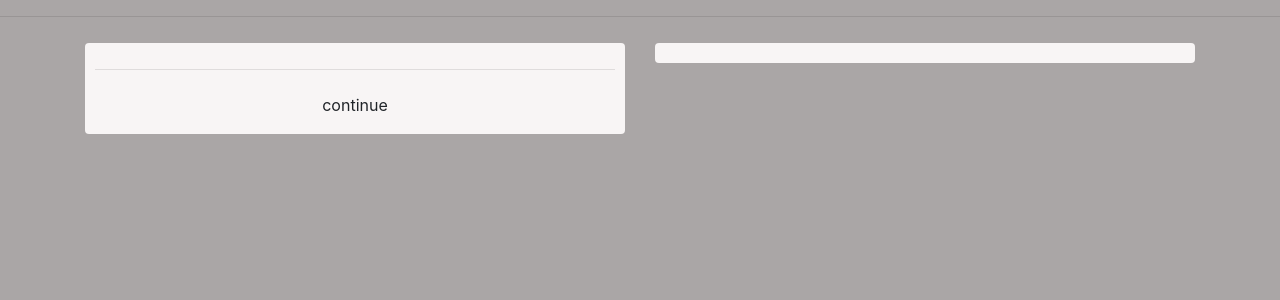
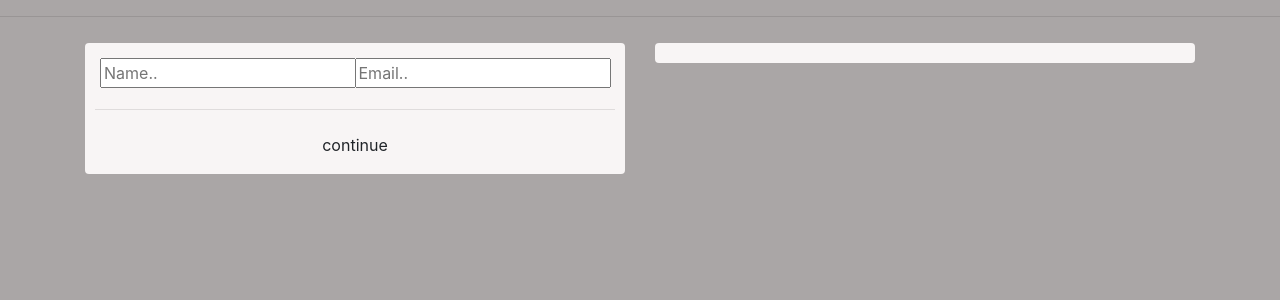
Before and after one commit to FabrizioAdi/Robinson-Trailers-Store-P5v1.1, a Django app: page /checkout/ in a window 1280 px wide. Shown: the part 57-357 px from the top of the page. Run offline with Django 3.2, Linux system fonts and the light colour scheme; some libraries are stand-ins or nearby versions.

Commit message:
Inside form add input with name and email

```diff
--- a/store/templates/store/checkout.html
+++ b/store/templates/store/checkout.html
@@ -6,6 +6,13 @@
         <div class="box-element" id="form-wrapper">
             <form id="form">
                 <div id="user-info">
+                    <div class="form-field">
+                        <input required class="form control" name="name" type="text" placeholder="Name..">
+
+                    </div>
+                    <div class="form-field">
+                        <input required class="form control" name="name" type="text" placeholder="Email..">
+                    </div>
 
                 </div>
                 <div id="shipping-info">
```
